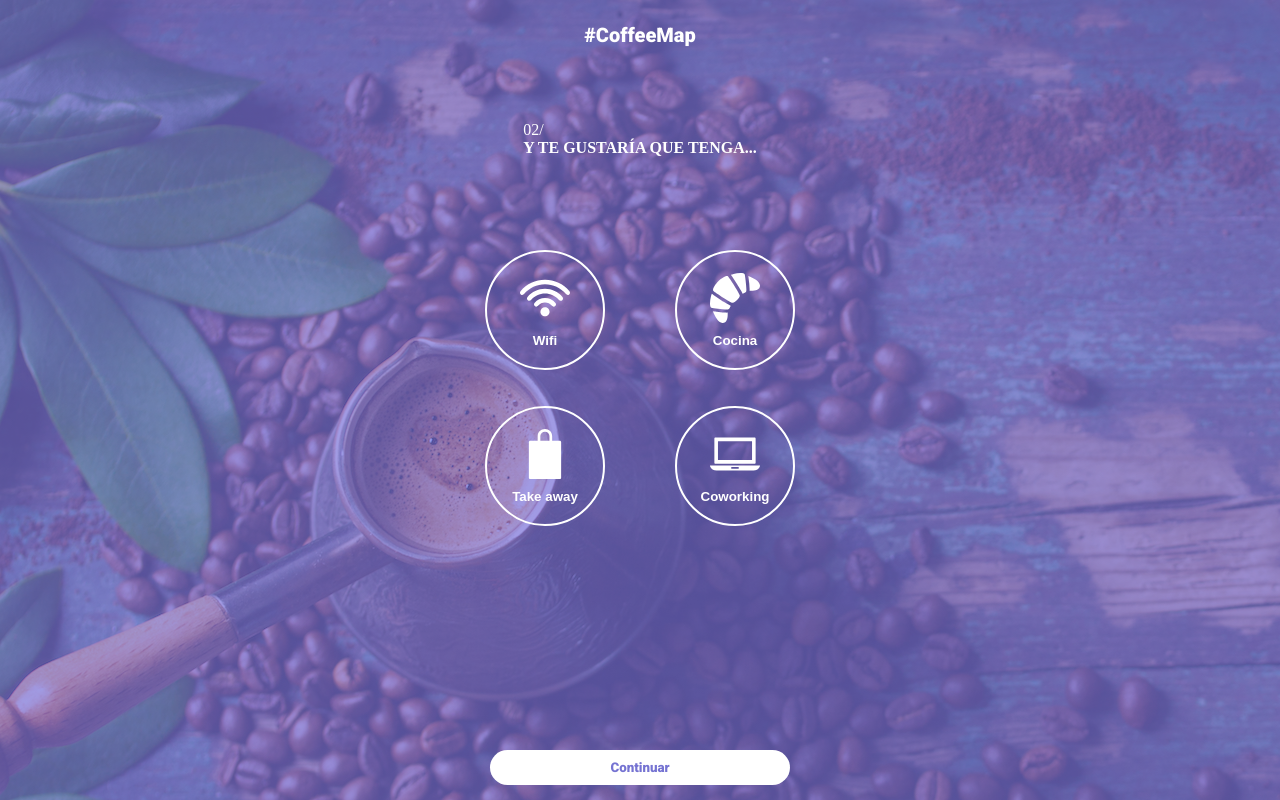
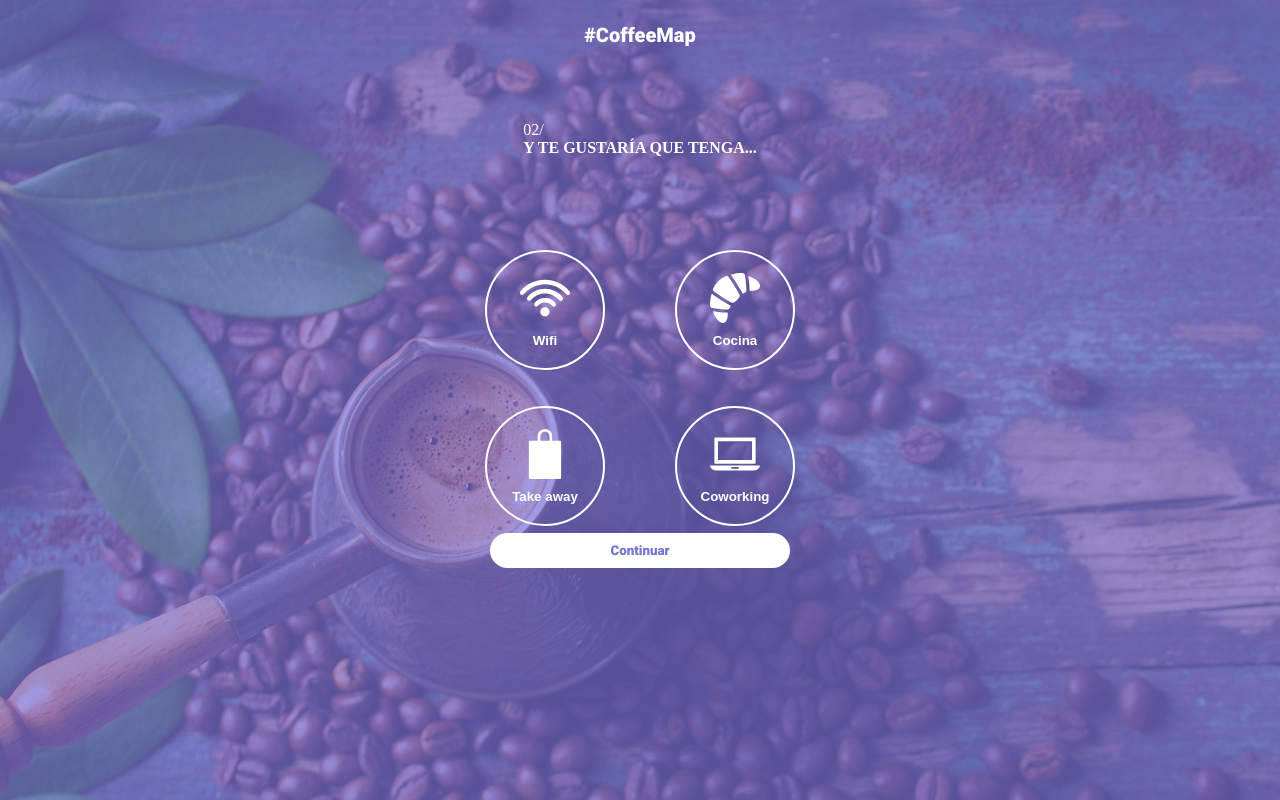
Before and after one commit to chicasprogramando/coffeemap, a Vue app: page /filter in a window 1280 px wide. Built offline with nearby package versions, Linux system fonts and the light colour scheme.

Commit message:
fixed button

```diff
--- a/package.json
+++ b/package.json
@@ -11,7 +11,7 @@
   },
   "dependencies": {
     "css-loader": "^0.28.7",
-    "gsap": "^1.20.3",
+    "gsap": "^1.20.4",
     "node-sass": "^4.7.2",
     "sass-loader": "^6.0.6",
     "vue": "^2.5.2",
--- a/src/pages/VisualIntroStep2/VisualIntroStep2.vue
+++ b/src/pages/VisualIntroStep2/VisualIntroStep2.vue
@@ -113,7 +113,6 @@ body {
   text-align: center;
   width: 100%;
   background-color: purpleLight;
-  margin-top: auto;
 }
 
 .buttonWidth {
```
Also changed, not shown: 1 other file (tests, documents, lock files or other folders).
